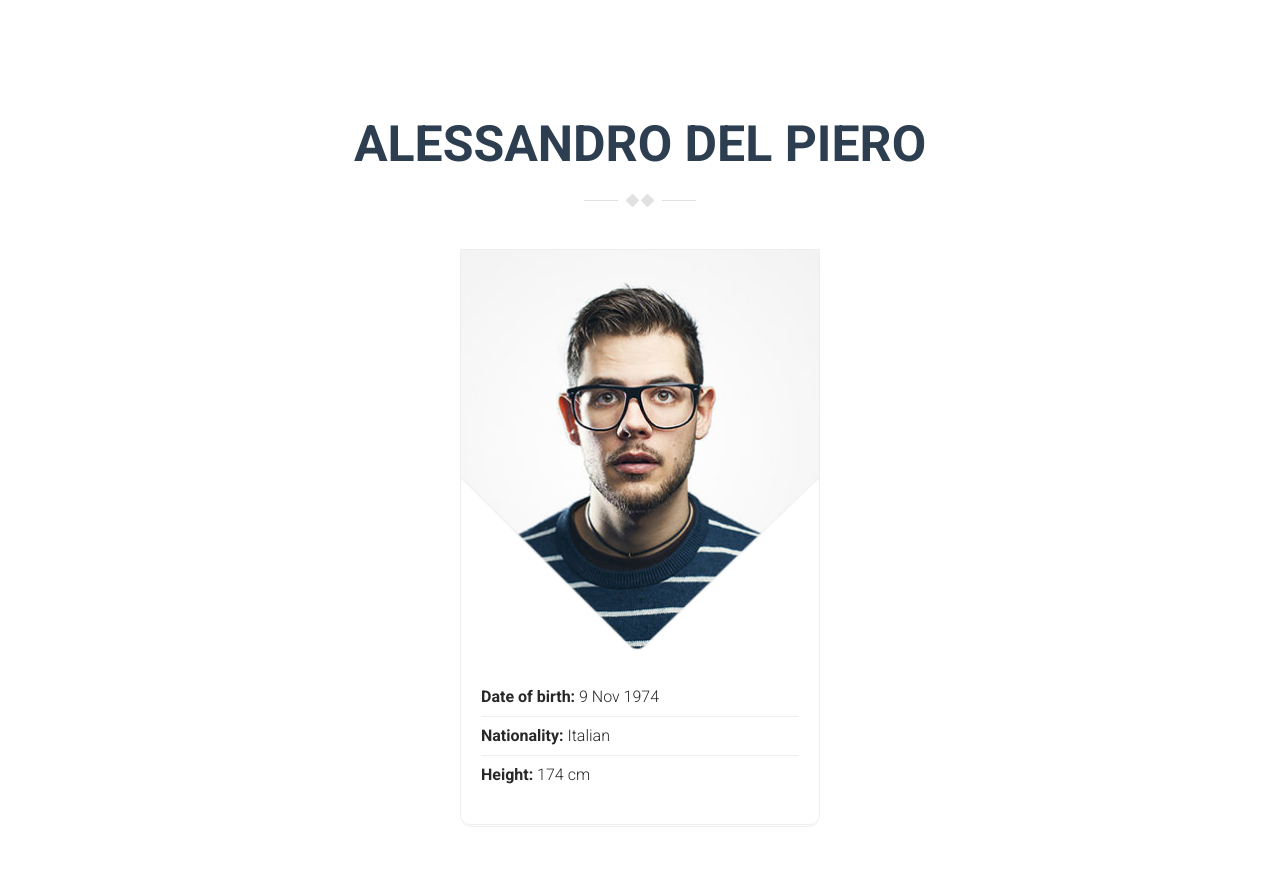
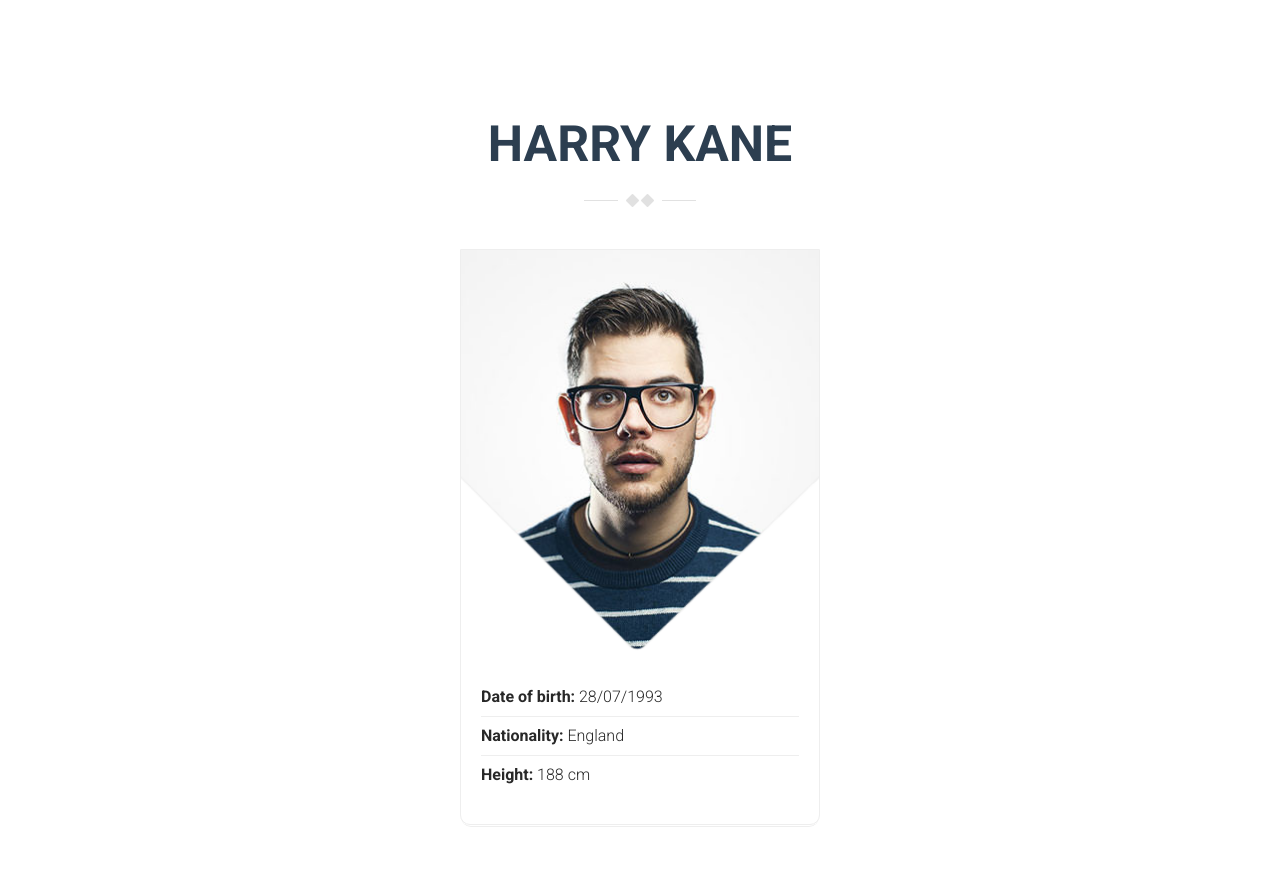
Before and after one commit to markxiaotao/lab2, a plain HTML site: page HKane.html in a window 1280 px wide. Shown: the part 63-952 px from the top of the page. Drawn offline with Linux system fonts and the light colour scheme; some packages are replaced by stand-ins of ours; a script that the page names is missing.

Commit message:
profile section

```diff
--- a/HKane.html
+++ b/HKane.html
@@ -72,7 +72,7 @@
     <!-- About Section -->
     <section id="about" class="about-section section-padding">
       <div class="container">
-        <h2 class="section-title wow fadeInUp">Alessandro Del Piero</h2>
+        <h2 class="section-title wow fadeInUp">Harry Kane</h2>
 
         <div class="row">
 
@@ -82,9 +82,9 @@
                 <img src="assets/images/myphoto.jpg" alt="">
               </div>
               <ul>
-                <li><strong>Date of birth:</strong> 9 Nov 1974</li>
-                <li><strong>Nationality:</strong> Italian</li>
-                <li><strong>Height:</strong> 174 cm</li>
+                <li><strong>Date of birth:</strong> 28/07/1993</li>
+                <li><strong>Nationality:</strong> England</li>
+                <li><strong>Height:</strong> 188 cm</li>
               </ul>
             </div>
           </div> <!-- col-md-4 -->
```
Also changed, not shown: LMessi.html (+4 -4 lines).
